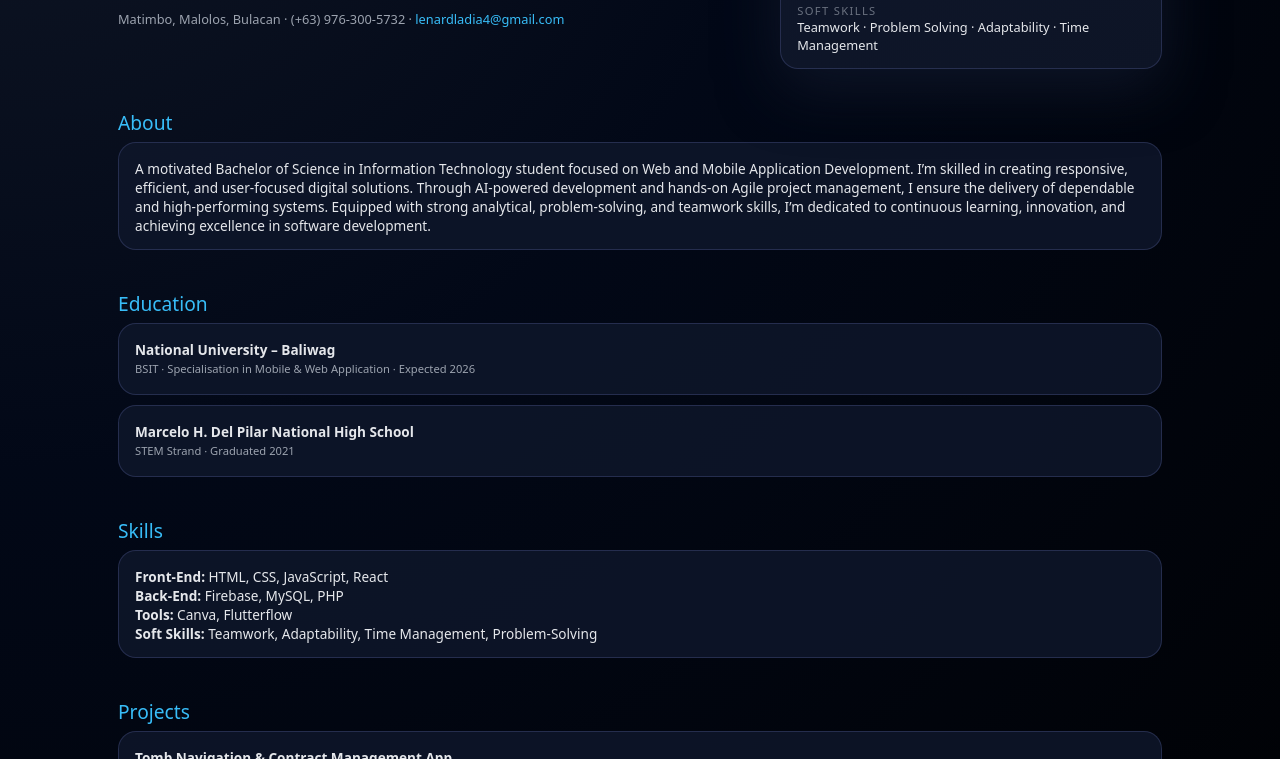
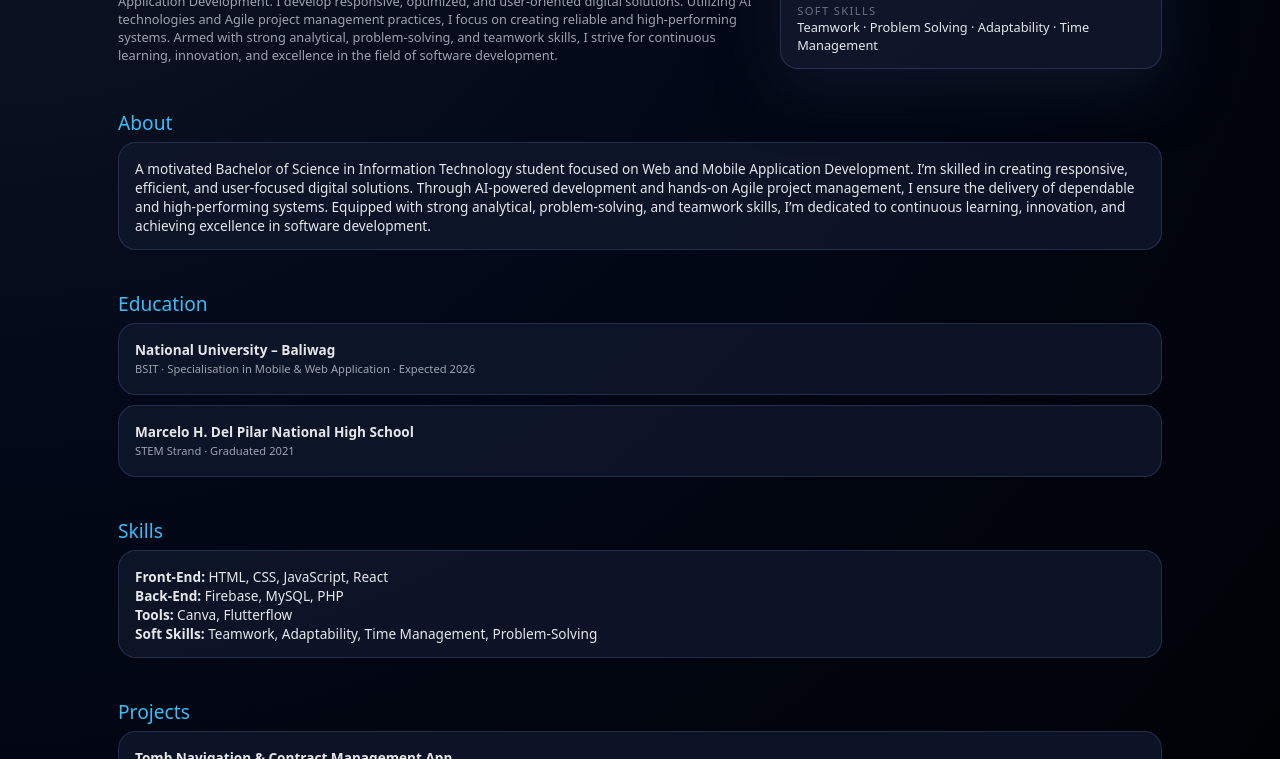
Before and after one commit to lenard0519/lenard0519.github.io, a plain HTML site: page index.html in a window 1280 px wide. Shown: the part 341-1100 px from the top of the page. Drawn offline with Linux system fonts and the light colour scheme.

Commit message:
Update index.html

```diff
--- a/index.html
+++ b/index.html
@@ -194,8 +194,9 @@
         <h1><span>Leonardo</span> S. Ladia</h1>
         <h2>Web Developer | UI/UX Enthusiast</h2>
         <p class="info">
-          Matimbo, Malolos, Bulacan · (+63) 976-300-5732 ·
-          <a href="mailto:lenardladia4@gmail.com">lenardladia4@gmail.com</a>
+          A passionate Bachelor of Science in Information Technology student specializing in Web and Mobile Application Development.
+I develop responsive, optimized, and user-oriented digital solutions. Utilizing AI technologies and Agile project management practices, I focus on creating reliable and high-performing systems.
+Armed with strong analytical, problem-solving, and teamwork skills, I strive for continuous learning, innovation, and excellence in the field of software development.
         </p>
       </div>
       <div class="hero-card">
```
